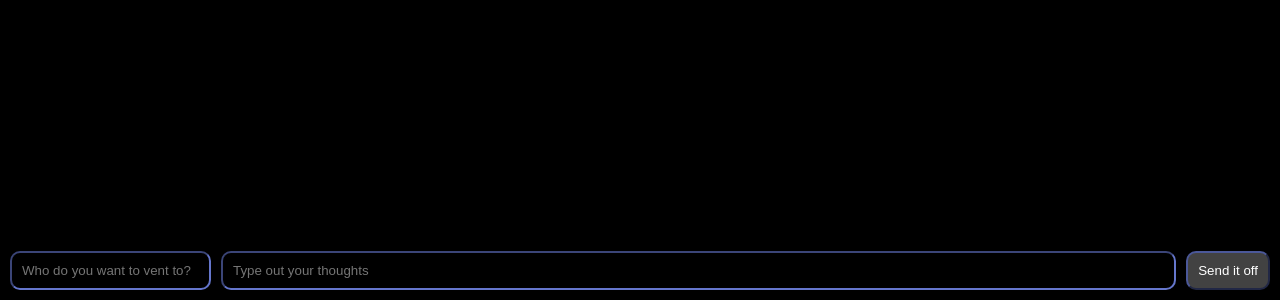
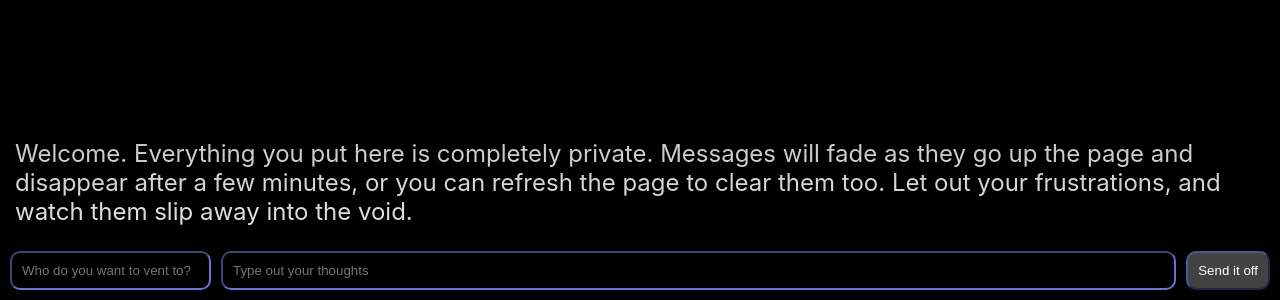
Before and after one commit to Minion3665/voidvent, a Next.js app: page / in a window 1280 px wide. Shown: the part 500-800 px from the top of the page. Built offline with nearby package versions, Linux system fonts and the light colour scheme.

Commit message:
shorten fade time, add welcome message

```diff
--- a/pages/index.js
+++ b/pages/index.js
@@ -4,7 +4,7 @@ import {Component} from "react";
 export default class Home extends Component {
     constructor(props) {
         super(props);
-        this.state = {messages: [], prev_to: null, to: '', message: ''}
+        this.state = {messages: ['Welcome. Everything you put here is completely private. Messages will fade as they go up the page and disappear after a few minutes, or you can refresh the page to clear them too. Let out your frustrations, and watch them slip away into the void.'], prev_to: null, to: '', message: ''}
 
         this.handleToChange = this.handleToChange.bind(this);
         this.handleMessageChange = this.handleMessageChange.bind(this);
--- a/styles/Home.module.css
+++ b/styles/Home.module.css
@@ -33,12 +33,12 @@
 	padding: 5px;
 	font-size: x-large;
 	color: white;
-	animation: message-fade-in-out 300s;
+	animation: message-fade-in-out 150s;
 }
 
 @keyframes message-fade-in-out {
 	0% {opacity: 0}
-	0.167% {opacity: 1}
+	0.375% {opacity: 1}
 	100% {opacity: 0}
 }
 
```
